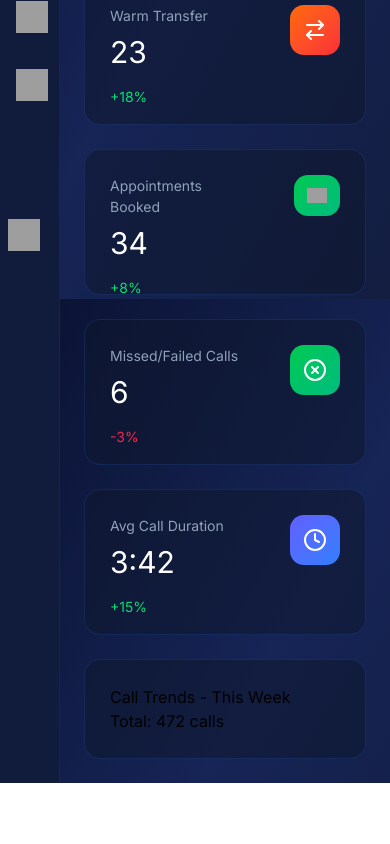
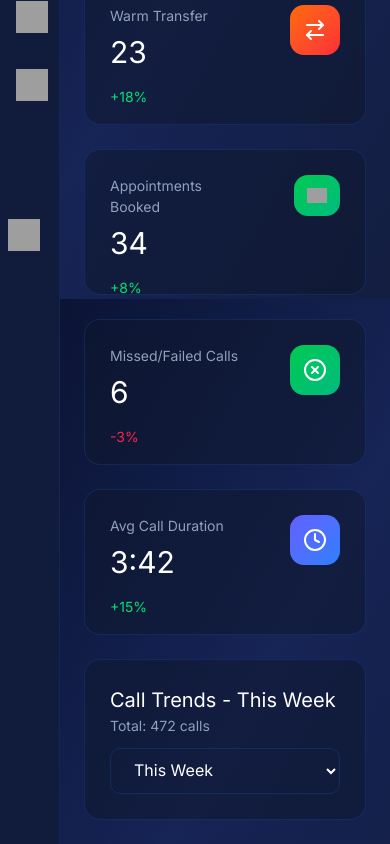
Before and after one commit to riponmondalbd/Task-dashboard, a React (Vite) app: page / in a window 390 px wide. Shown: the part 545-1389 px from the top of the page. Before the commit the page ends 1328 px from the top, so only its background shows below. Built offline with nearby package versions, Linux system fonts and the light colour scheme; grey boxes are pictures that could not be loaded.

Commit message:
-->call trends --->title and selection option done also responsive

```diff
--- a/src/components/NavContent/Dashboard/CallTrends.jsx
+++ b/src/components/NavContent/Dashboard/CallTrends.jsx
@@ -1,13 +1,36 @@
 const CallTrends = () => {
   return (
     <div className="rounded-2xl border border-[#2B7FFF33]/80 bg-[#0F172B80]">
-      <div className="p-[25px]">
+      {/* title section */}
+      <div className="p-6.25 md:flex space-y-3 md:space-y-0 justify-between">
         <div>
-          <h3>Call Trends - This Week</h3>
-          <p>Total: 472 calls</p>
+          <h3 className="text-[20px] font-normal text-white">
+            Call Trends - This Week
+          </h3>
+          <p className="secondary-color text-[14px] font-normal">
+            Total: 472 calls
+          </p>
         </div>
-        <div></div>
+        <div>
+          <select
+            className="text-white border border-[#2B7FFF33]/80 rounded-[10px] py-2.75 px-4.75 focus:ring-1-[#2B7FFF33]/80 w-full  md:w-35"
+            name="data"
+            id="data"
+          >
+            <option className="bg-[#121c3a]" value="This Week">
+              This Week
+            </option>
+            <option className="bg-[#121c3a] " value="This Month">
+              This Month
+            </option>
+            <option className="bg-[#121c3a]" value="This Year">
+              This Year
+            </option>
+          </select>
+        </div>
       </div>
+
+      {/* chart section */}
       <div></div>
     </div>
   );
```
